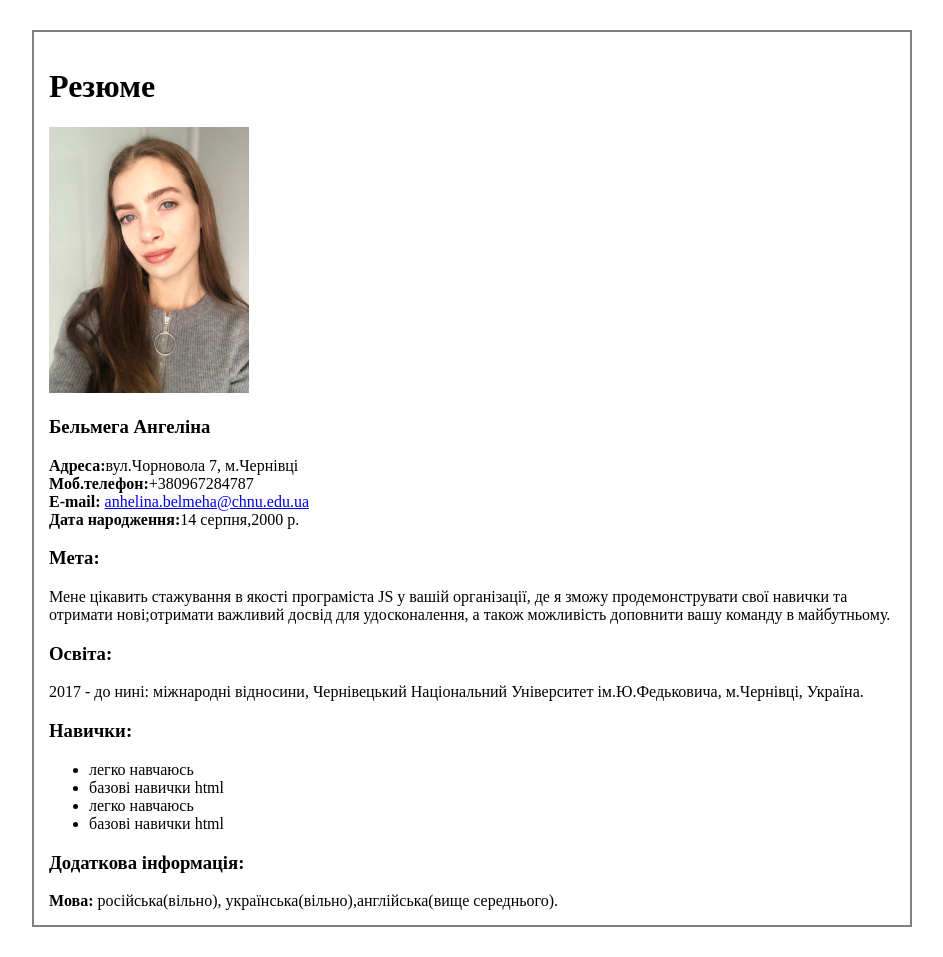
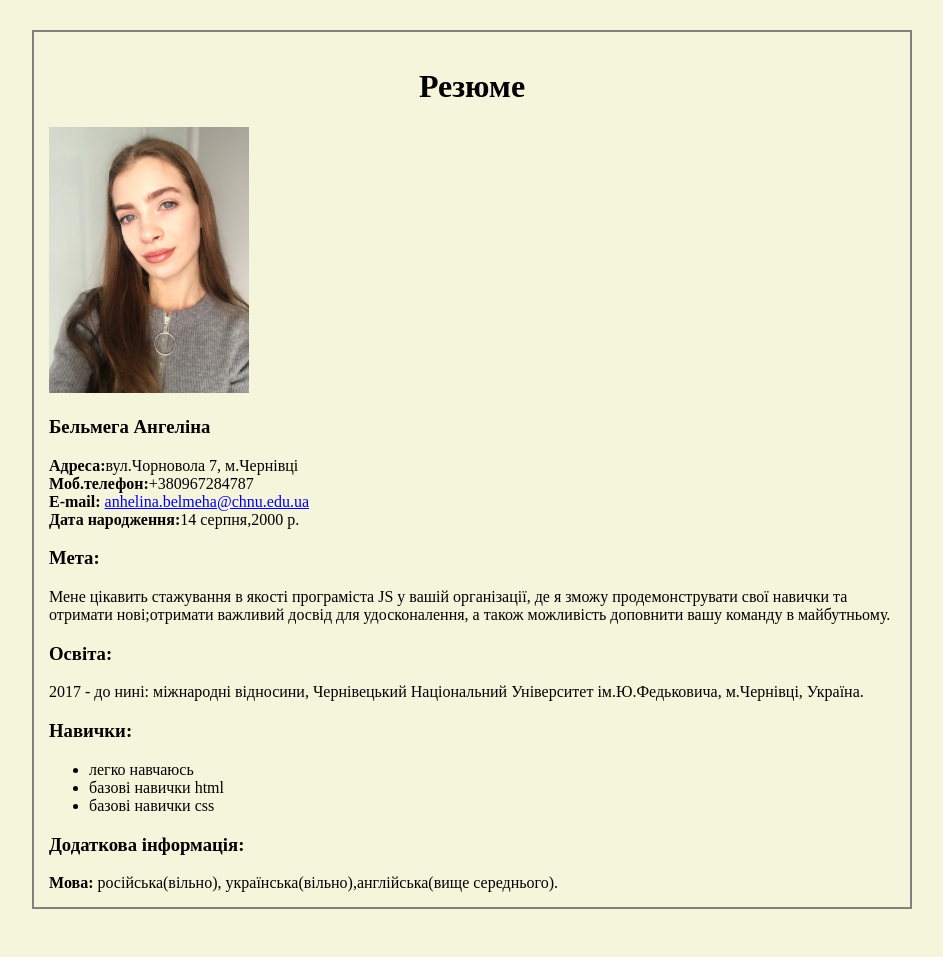
Before and after one commit to Anhelina1408/CV, a plain HTML site: page index.html in a window 1280 px wide. Shown: the whole page, without its empty margins (168-1111 px from the left). Drawn offline with Linux system fonts and the light colour scheme.

Commit message:
styles changed

```diff
--- a/css/style.css
+++ b/css/style.css
@@ -5,4 +5,8 @@ body {
     margin: 30px 200px 30px 200px;
     border: 2px solid gray;
     padding: 15px;
+    background-color: beige;
 }
+h1 {
+    text-align: center;
+}
--- a/index.html
+++ b/index.html
@@ -27,8 +27,8 @@
            <ul>
                <li> легко навчаюсь</li>
                <li>базові навички html</li>
-               <li> легко навчаюсь</li>
-               <li>базові навички html</li>
+               <li> базові навички css</li>
+
          </ul>
 <h3>Додаткова інформація:</h3>
 <div><span><strong>Мовa:</strong></span> російська(вільно), українська(вільно),англійська(вище середнього).</div>
```
